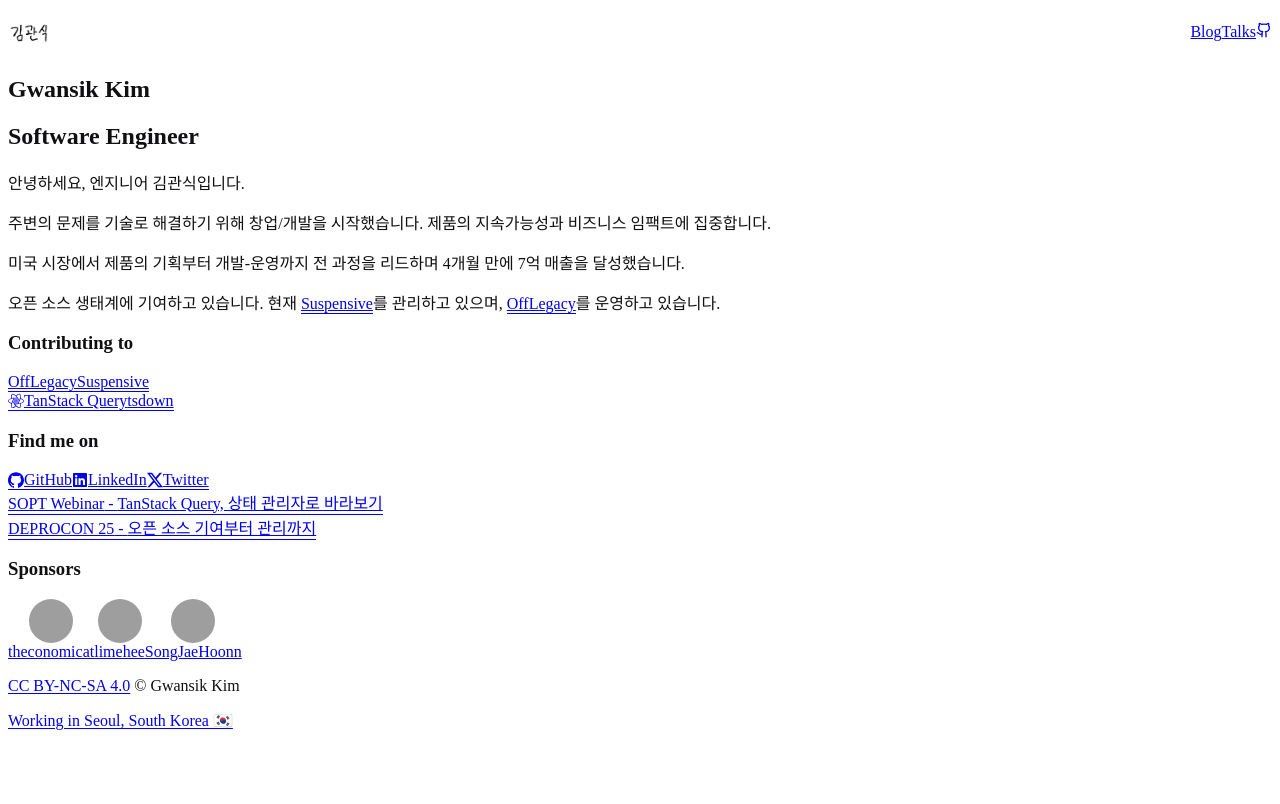
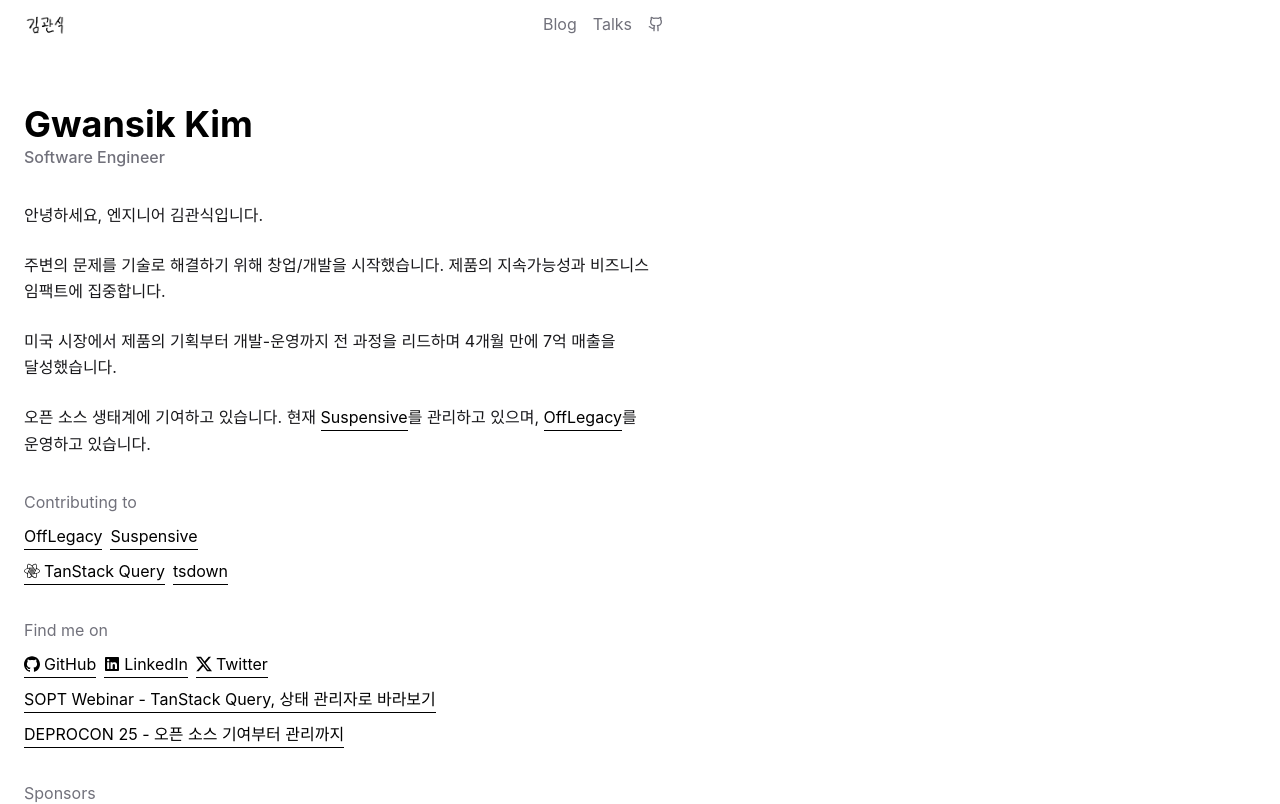
Before and after one commit to gwansikk/gwansik.dev, a Next.js app: page / in a window 1280 px wide. Shown: the top 804 px of the page. Built offline with nearby package versions, Linux system fonts and the light colour scheme; no server answers; grey boxes are pictures that could not be loaded.

Commit message:
chore: upgrade tailwind css v4

```diff
--- a/package.json
+++ b/package.json
@@ -39,7 +39,6 @@
     "eslint": "^9.39.2",
     "eslint-config-next": "15.4.4",
     "knip": "^6.4.1",
-    "postcss": "^8.5.9",
     "prettier": "^3.8.2",
     "prettier-plugin-tailwindcss": "^0.7.2",
     "tailwindcss": "^4.2.2",
--- a/src/styles/globals.css
+++ b/src/styles/globals.css
@@ -1,6 +1,11 @@
-@tailwind base;
-@tailwind components;
-@tailwind utilities;
+@import "tailwindcss";
+
+@theme {
+  --breakpoint-*: initial;
+  --breakpoint-sm: 640px;
+  --color-background: var(--background);
+  --color-foreground: var(--foreground);
+}
 
 :root {
   --background: #ffffff;
--- a/tailwind.config.ts
+++ /dev/null
@@ -1,21 +0,0 @@
-import type { Config } from 'tailwindcss';
-
-const config: Config = {
-  content: ['./src/**/*.{js,ts,jsx,tsx,mdx}'],
-  theme: {
-    extend: {
-      colors: {
-        background: 'var(--background)',
-        foreground: 'var(--foreground)',
-      },
-    },
-    screens: {
-      sm: '640px',
-    },
-    container: {
-      center: true,
-    },
-  },
-  plugins: [],
-};
-export default config;
```
Also changed, not shown: 1 other file (tests, documents, lock files or other folders).
